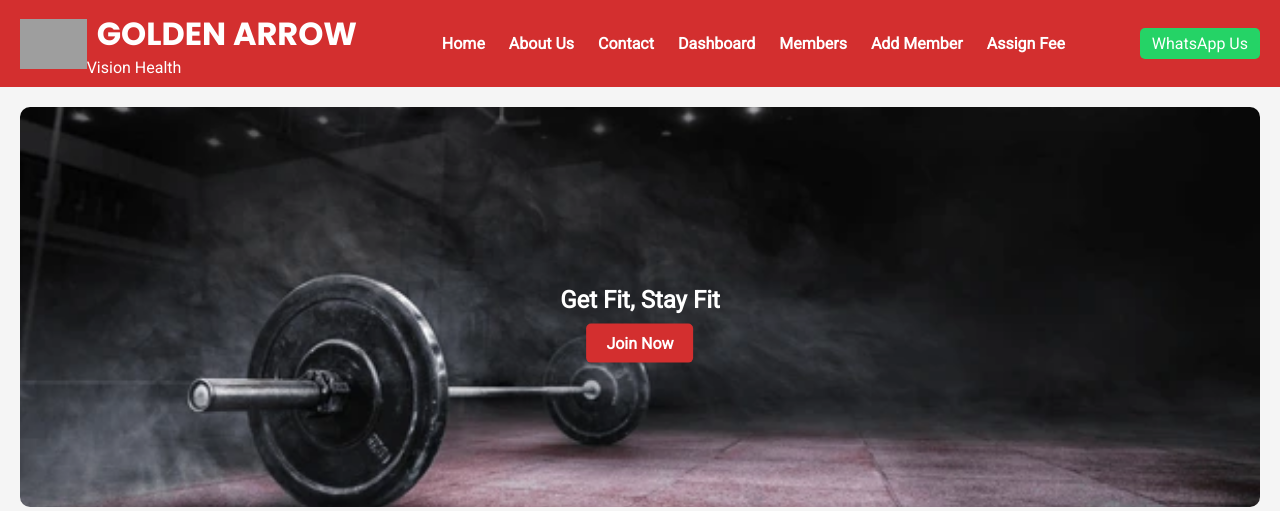
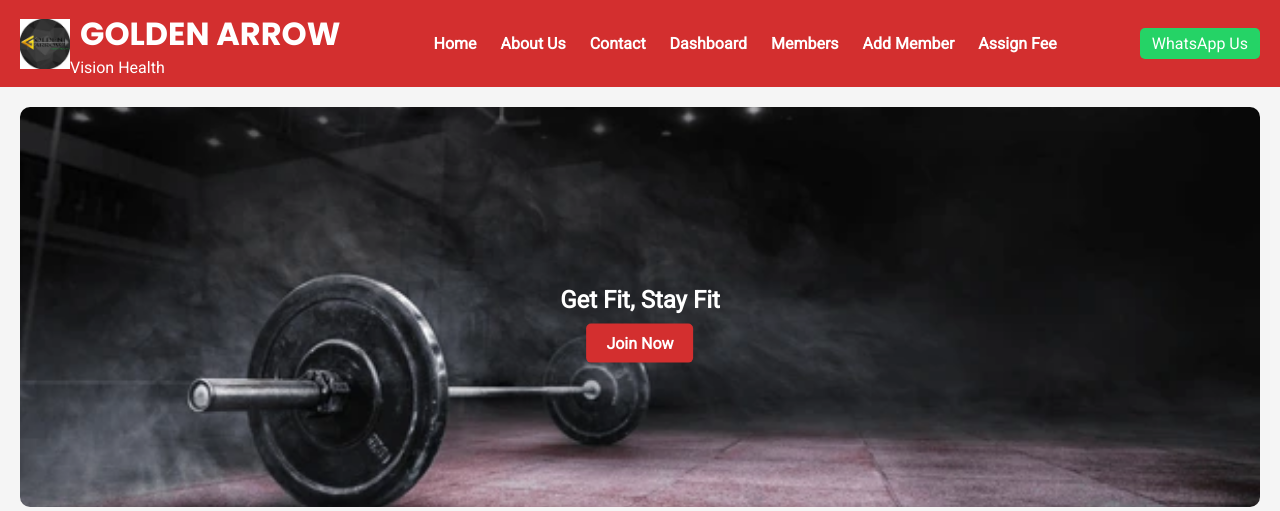
Before and after one commit to mahipalchoudhary738-sketch/golden-arrow-gym, a Flask app: page / in a window 1280 px wide. Shown: the top 511 px of the page. Run offline with Flask 3, Linux system fonts and the light colour scheme; grey boxes are pictures that could not be loaded.

Commit message:
added PWA logo and manifest

```diff
--- a/templates/index.html
+++ b/templates/index.html
@@ -6,9 +6,9 @@
     <title>GOLDEN ARROW - Vision Health</title>
     <link href="https://fonts.googleapis.com/css2?family=Poppins:wght@500;700&family=Roboto&display=swap" rel="stylesheet">
     <link rel="stylesheet" href="{{ url_for('static', filename='css/style.css') }}">
-    <link rel="manifest" href="/static/manifest.json">
-    <meta name="theme-color" content="#000000">
-    <link rel="apple-touch-icon" href="/static/logo.png">
+    <link rel="manifest" href="{{ url_for('static', filename='manifest.json') }}">
+    <meta name="theme-color" content="#c9a227">
+    <link rel="apple-touch-icon" href="{{ url_for('static', filename='images/logo.png') }}">
 </head>
 <body>
 <header class="header">
```
Also changed, not shown: static/images/logo.png (renamed from static/logo.png), static/manifest.json.
